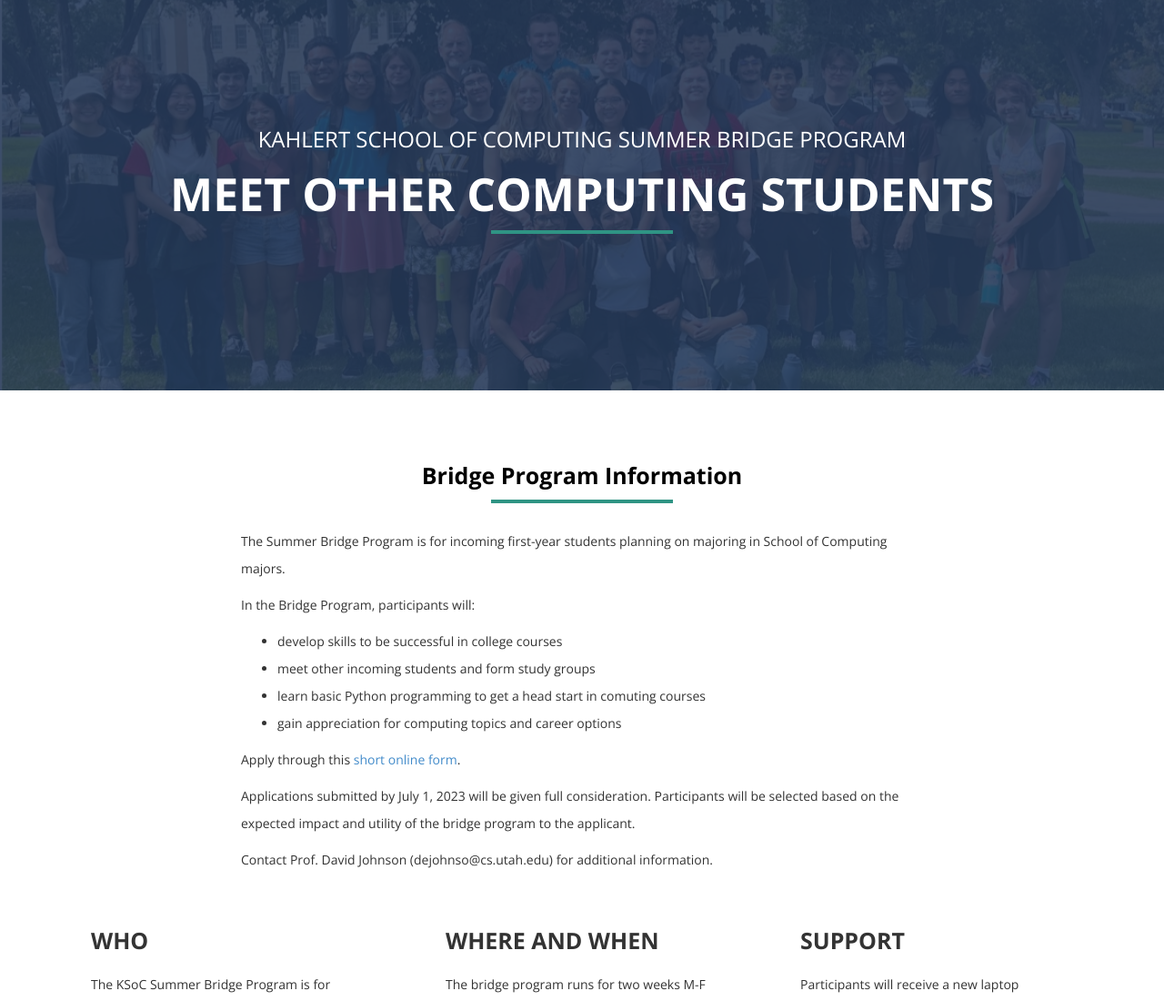
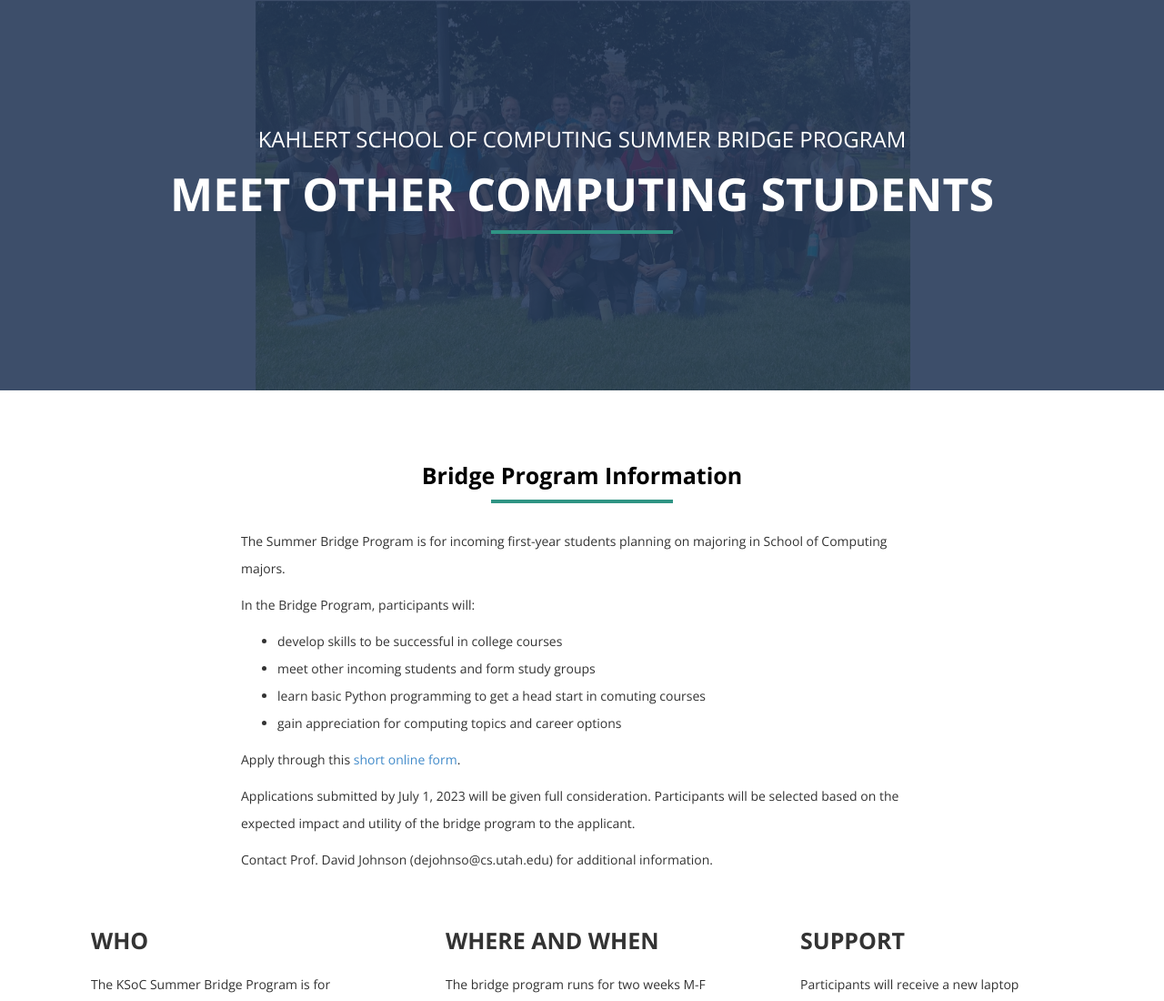
Before and after one commit to dejohnso/KahlertSchoolOfComputingSummerBridge, a plain HTML site: page index.html in a window 1280 px wide. Shown: the top 1100 px of the page at 91% size. Drawn offline with nearby package versions, Linux system fonts and the light colour scheme.

Commit message:
Update style.css
Get background image to not be scaled up

```diff
--- a/assets/css/style.css
+++ b/assets/css/style.css
@@ -61,8 +61,8 @@ body {
     padding-bottom: 60px;
     background: url(../img/header.jpg) no-repeat center center;
     padding: 0;
-    -webkit-background-size: cover;
-    background-size: cover;
+    -webkit-background-size: contain;
+    background-size: contain;
     color: #fff;
     background-attachment: fixed;
 }
```
